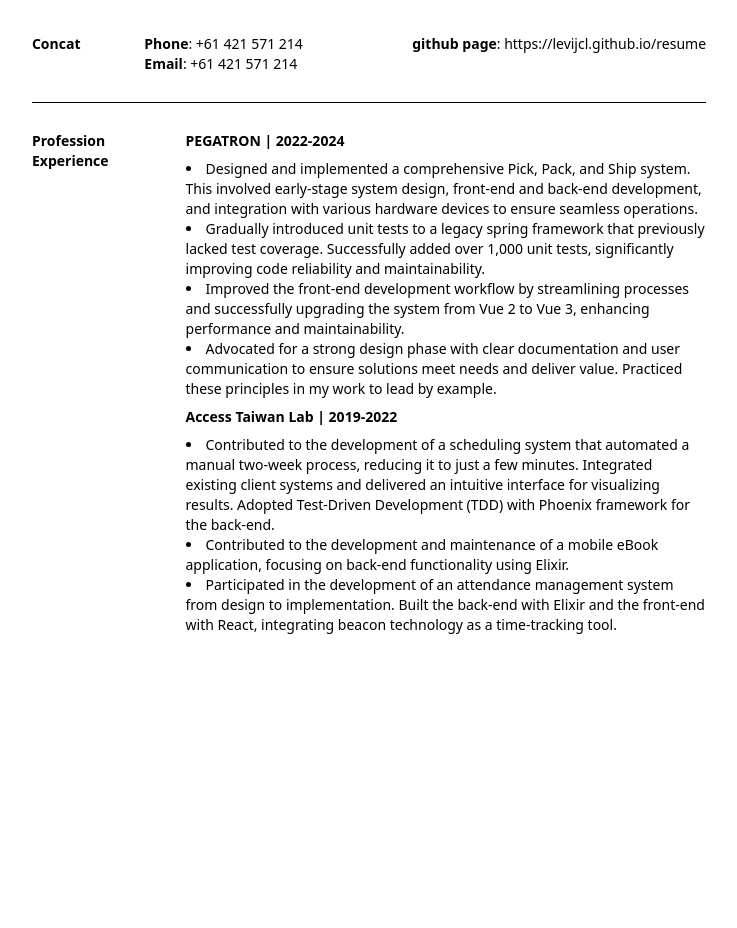
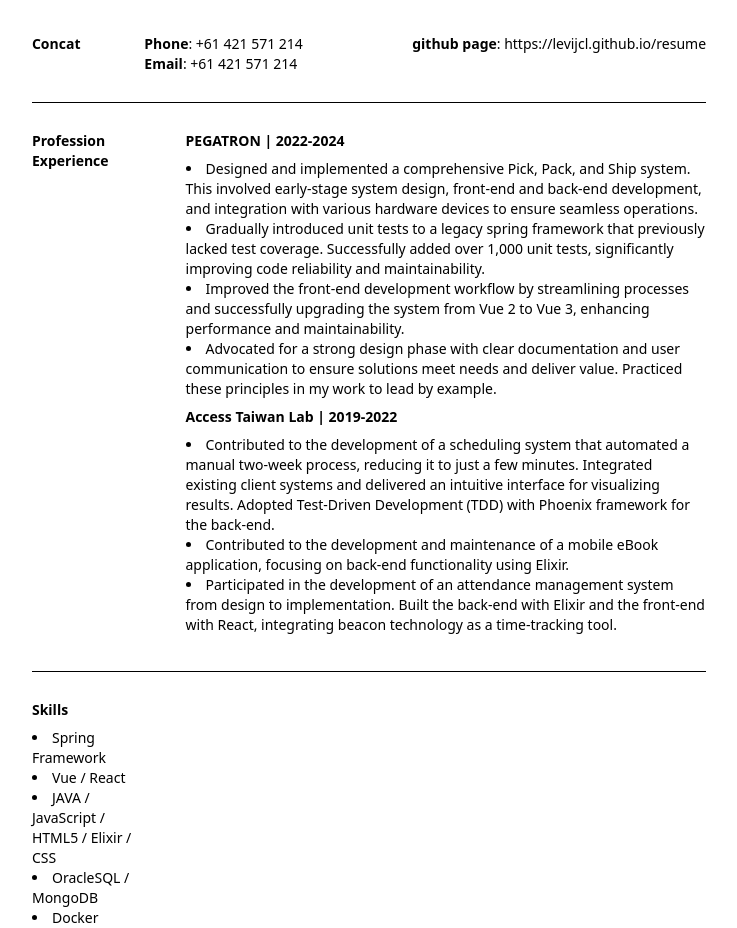
Before and after one commit to levijcl/resume, a website: page index.html in a window 1280 px wide. Shown: the part 82-1010 px from the top of the page, without its empty margins (271-1008 px from the left). Before the commit the page ends 800 px from the top, so only its background shows below. Drawn offline with Linux system fonts and the light colour scheme.

Commit message:
Add skills

```diff
--- a/index.html
+++ b/index.html
@@ -88,6 +88,24 @@
           </div>
         </div>
       </section>
+      <section class="my-7 sm:flex sm:justify-between">
+        <div class="hidden sm:basis-1/6"></div>
+        <hr class="border-black sm:flex-1" />
+      </section>
+      <section class="text-sm sm:flex sm:justify-between">
+        <div class="mb-2 sm:mb-0 sm:basis-1/6">
+          <div class="mb-2">
+            <strong>Skills</strong>
+          </div>
+          <ul class="list-disc list-inside">
+            <li>Spring Framework</li>
+            <li>Vue / React</li>
+            <li>JAVA / JavaScript / HTML5 / Elixir / CSS</li>
+            <li>OracleSQL / MongoDB</li>
+            <li>Docker</li>
+          </ul>
+        </div>
+      </section>
     </div>
   </body>
 </html>
```
